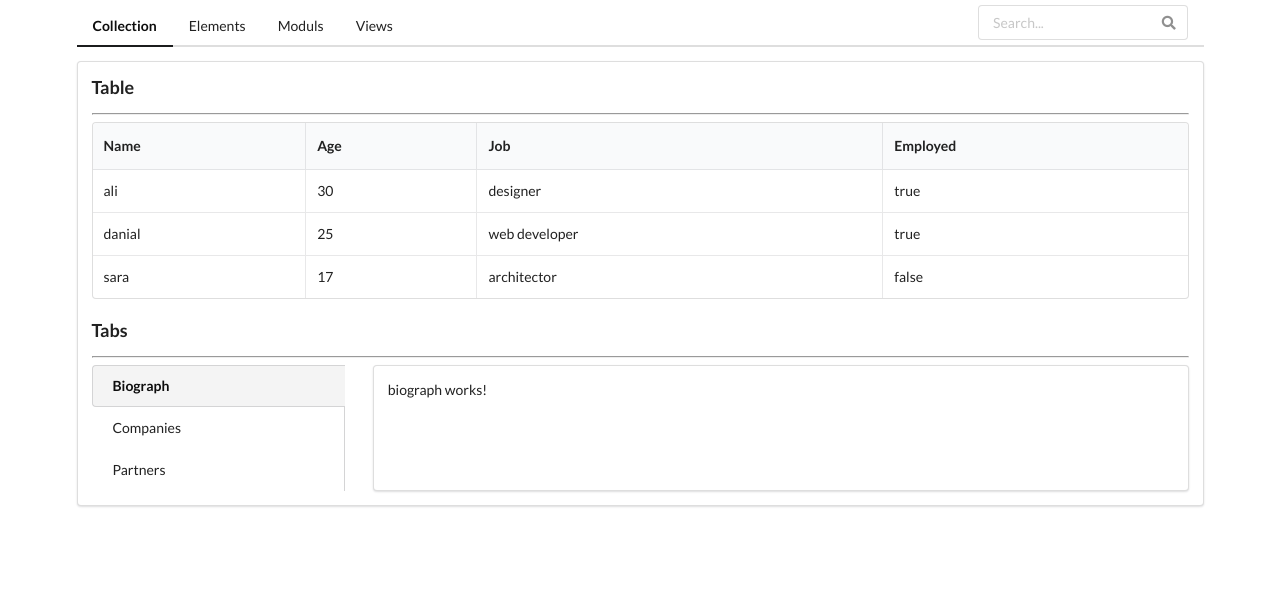
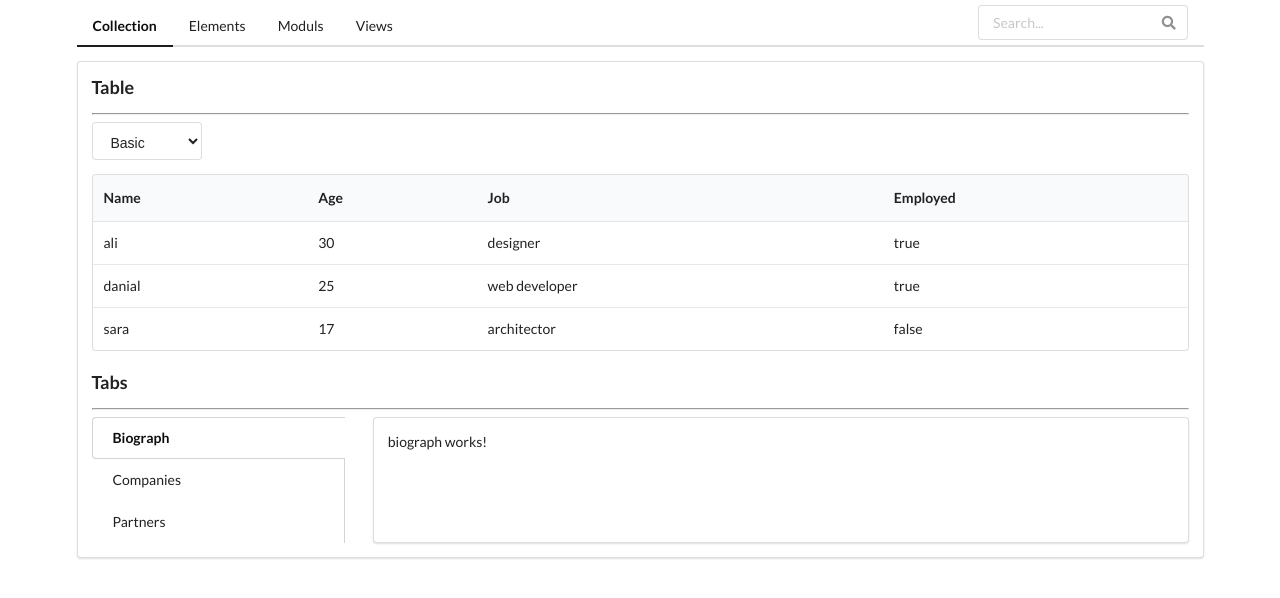
Before and after one commit to DaniyalKT/composs, an Angular app: page /collection in a window 1280 px wide. Shown: the top 598 px of the page. Built offline with nearby package versions, Linux system fonts and the light colour scheme.

Commit message:
update table

```diff
--- a/src/app/collections/collection-home/collection-home.component.css
+++ b/src/app/collections/collection-home/collection-home.component.css
@@ -1,3 +1,3 @@
-.active{
-    background-color: #F4F4F4 !important;
+.dropdown{
+    margin-bottom: 10px;
 }
--- a/src/app/collections/collection-home/collection-home.component.html
+++ b/src/app/collections/collection-home/collection-home.component.html
@@ -1,5 +1,7 @@
 <app-divider>Table</app-divider>
-<app-table [data]="data" [header]="header" [className]="'celled'"></app-table>
+
+<app-table [data]="data" [header]="header" ></app-table>
+
 
 <app-divider>Tabs</app-divider>
 <app-tabs>
--- a/src/app/collections/collection-home/collection-home.component.ts
+++ b/src/app/collections/collection-home/collection-home.component.ts
@@ -6,6 +6,8 @@ import { Component } from '@angular/core';
   styleUrls: ['./collection-home.component.css']
 })
 export class CollectionHomeComponent {
+
+
   data = [
     { name: 'ali', age: 30, job: 'designer', employed: true },
     {name:'danial' , age:25, job:'web developer' , employed: true},
--- a/src/app/collections/table/table.component.html
+++ b/src/app/collections/table/table.component.html
@@ -1,3 +1,7 @@
+<select class="ui compact selection dropdown">
+  <option  *ngFor="let item of classNameData; let i = index" (change)="onChangeClassName(i)"> {{item.name}} </option>
+
+</select>
 <table class="ui table" [ngClass]="className">
   <thead>
     <tr>
--- a/src/app/collections/table/table.component.ts
+++ b/src/app/collections/table/table.component.ts
@@ -6,8 +6,29 @@ import { Component, Input } from '@angular/core';
   styleUrls: ['./table.component.css']
 })
 export class TableComponent {
-@Input() data: any[] = []
-@Input() header: any[] = []
-@Input() className = 'basic'
+  @Input() data: any[] = []
+  @Input() header: any[] = []
+  className: string = ''
+
+
+  classNameData = [
+    { name: 'Basic'},
+    { name: 'Celled'},
+    { name: 'Striped'}
+  ]
+  onChangeClassName(value: number) {
+    switch (value) {
+      case 2:
+        this.className = 'striped'
+        break;
+      case 0:
+        this.className = 'celled'
+        break
+      default:
+        this.className = 'basic'
+        break;
+    }
+  }
+
 
 }
```
Lines whose indentation alone changed are shown as unchanged.
